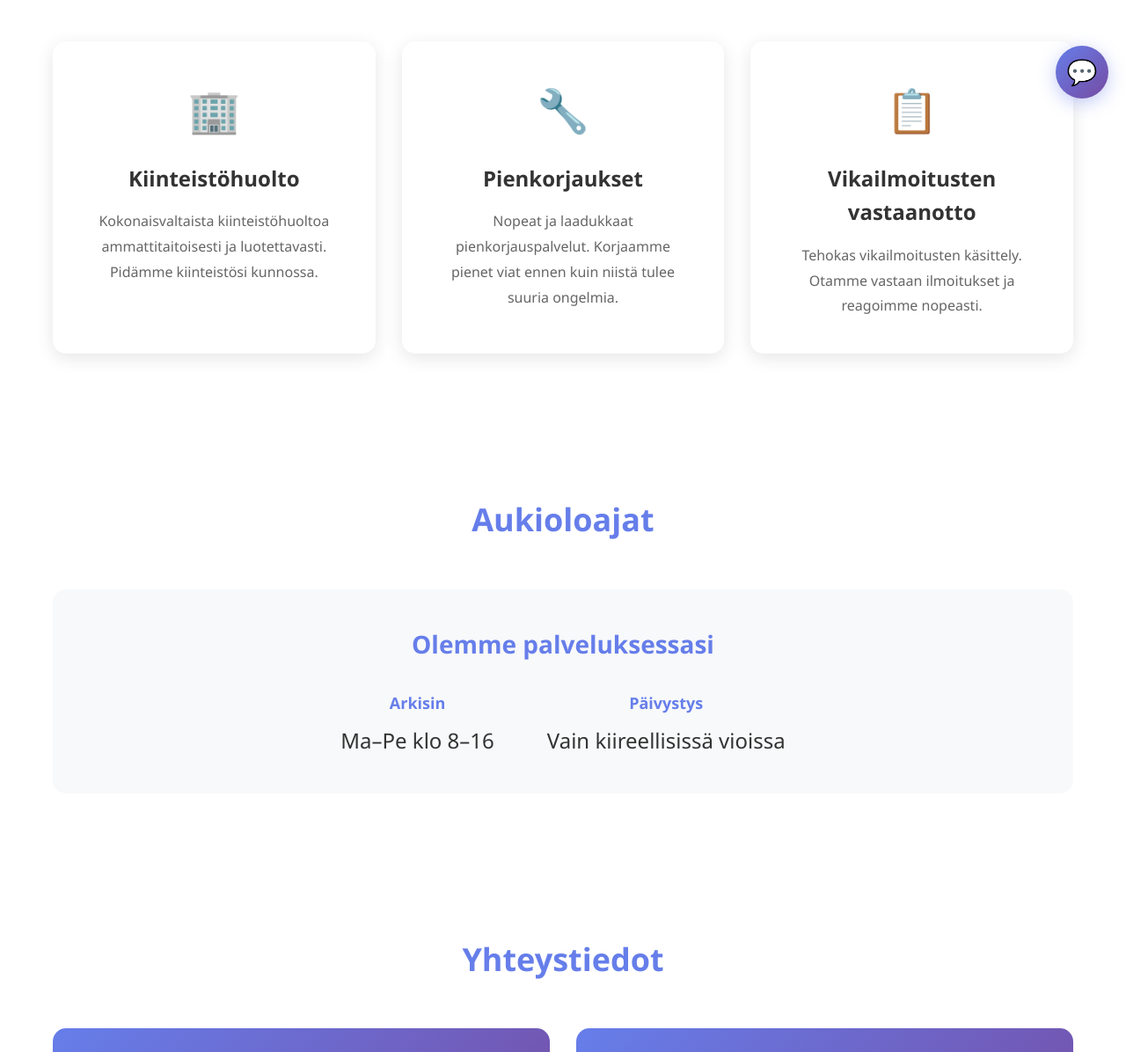
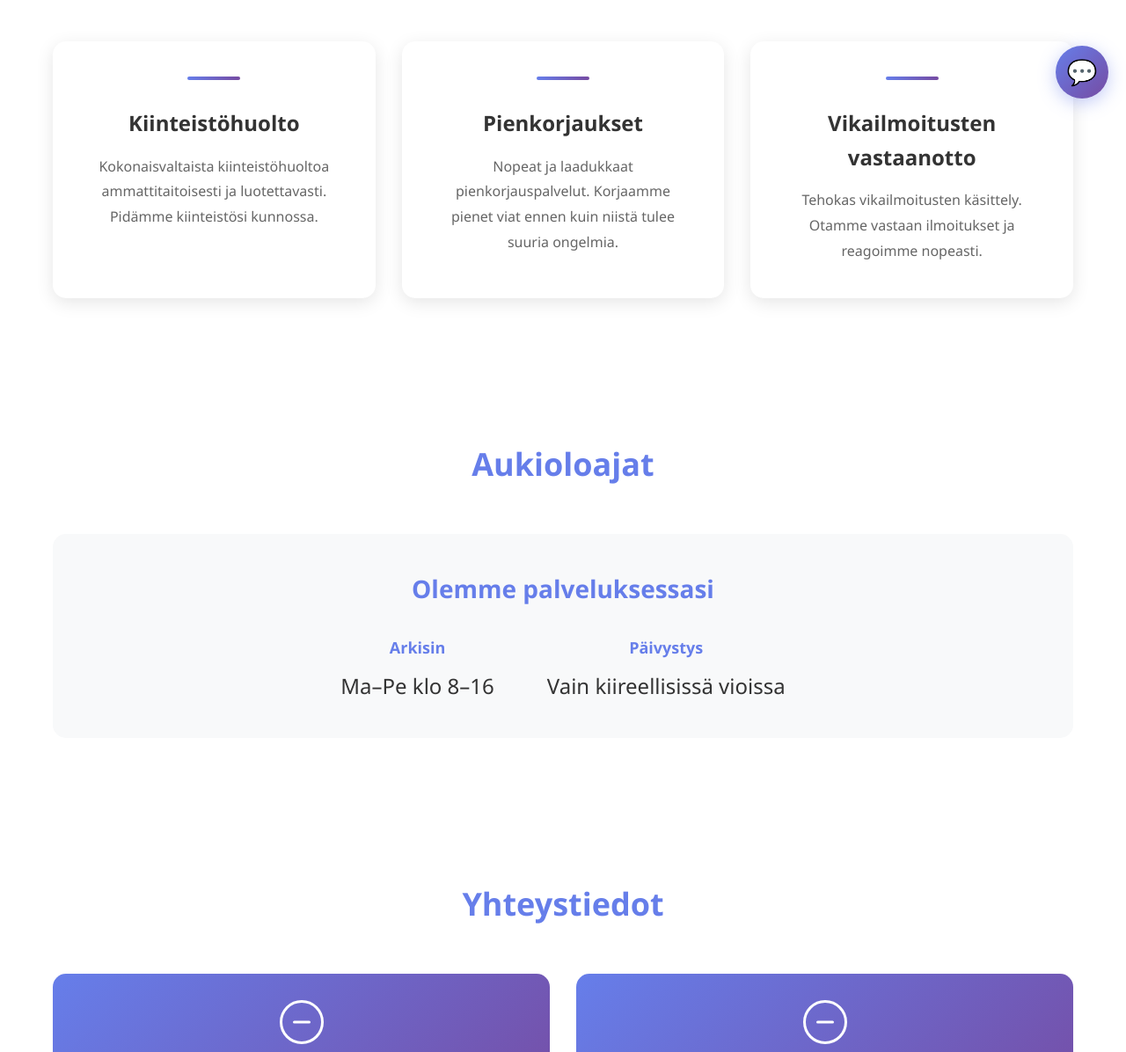
Before and after one commit to simple-landing-pages/kiinteistohuoltooy, a plain HTML site: page index.html in a window 1280 px wide. Shown: the part 668-1864 px from the top of the page at 88% size. Drawn offline with Linux system fonts and the light colour scheme.

Commit message:
emojikuvakkeet korvattu viivoilla

```diff
--- a/index.html
+++ b/index.html
@@ -146,8 +146,11 @@
         }
 
         .palvelu-icon {
-            font-size: 48px;
-            margin-bottom: 20px;
+            width: 60px;
+            height: 4px;
+            background: linear-gradient(90deg, #667eea 0%, #764ba2 100%);
+            margin: 0 auto 30px;
+            border-radius: 2px;
         }
 
         .palvelu-card h3 {
@@ -221,8 +224,24 @@
         }
 
         .yhteystieto-icon {
-            font-size: 40px;
-            margin-bottom: 15px;
+            width: 50px;
+            height: 50px;
+            margin: 0 auto 20px;
+            border: 3px solid white;
+            border-radius: 50%;
+            position: relative;
+        }
+
+        .yhteystieto-icon::before {
+            content: '';
+            position: absolute;
+            top: 50%;
+            left: 50%;
+            transform: translate(-50%, -50%);
+            width: 20px;
+            height: 3px;
+            background: white;
+            border-radius: 2px;
         }
 
         .yhteystieto-card h3 {
@@ -510,17 +529,17 @@
         <h2>Palvelumme</h2>
         <div class="palvelut-grid">
             <div class="palvelu-card">
-                <div class="palvelu-icon">🏢</div>
+                <div class="palvelu-icon"></div>
                 <h3>Kiinteistöhuolto</h3>
                 <p>Kokonaisvaltaista kiinteistöhuoltoa ammattitaitoisesti ja luotettavasti. Pidämme kiinteistösi kunnossa.</p>
             </div>
             <div class="palvelu-card">
-                <div class="palvelu-icon">🔧</div>
+                <div class="palvelu-icon"></div>
                 <h3>Pienkorjaukset</h3>
                 <p>Nopeat ja laadukkaat pienkorjauspalvelut. Korjaamme pienet viat ennen kuin niistä tulee suuria ongelmia.</p>
             </div>
             <div class="palvelu-card">
-                <div class="palvelu-icon">📋</div>
+                <div class="palvelu-icon"></div>
                 <h3>Vikailmoitusten vastaanotto</h3>
                 <p>Tehokas vikailmoitusten käsittely. Otamme vastaan ilmoitukset ja reagoimme nopeasti.</p>
             </div>
@@ -550,12 +569,12 @@
         <h2>Yhteystiedot</h2>
         <div class="yhteystiedot-grid">
             <div class="yhteystieto-card">
-                <div class="yhteystieto-icon">📧</div>
+                <div class="yhteystieto-icon"></div>
                 <h3>Sähköposti</h3>
                 <a href="mailto:huolto@esimerkki.fi">huolto@esimerkki.fi</a>
             </div>
             <div class="yhteystieto-card">
-                <div class="yhteystieto-icon">📱</div>
+                <div class="yhteystieto-icon"></div>
                 <h3>Puhelin</h3>
                 <a href="tel:0401234567">040 123 4567</a>
             </div>
```
